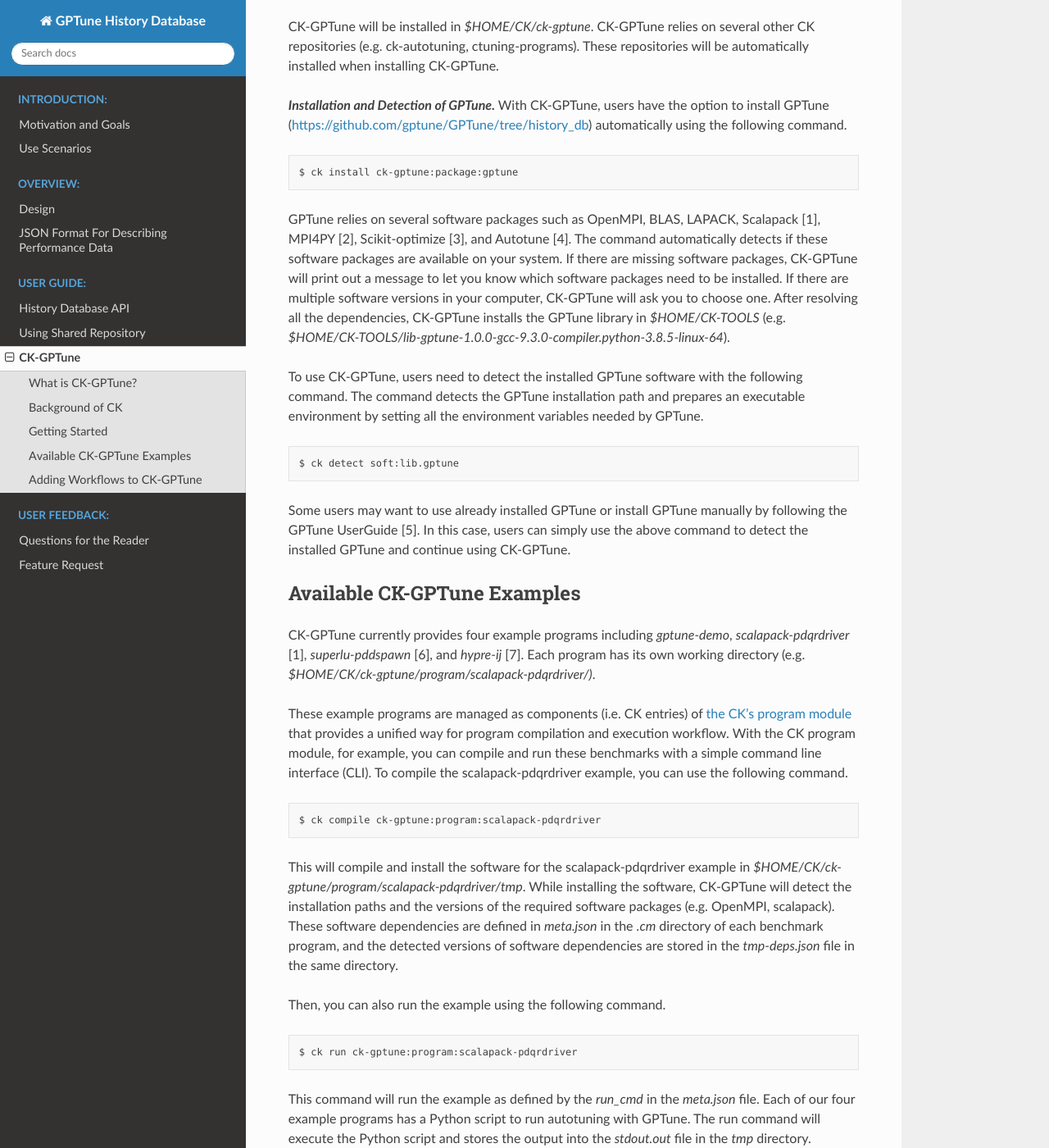
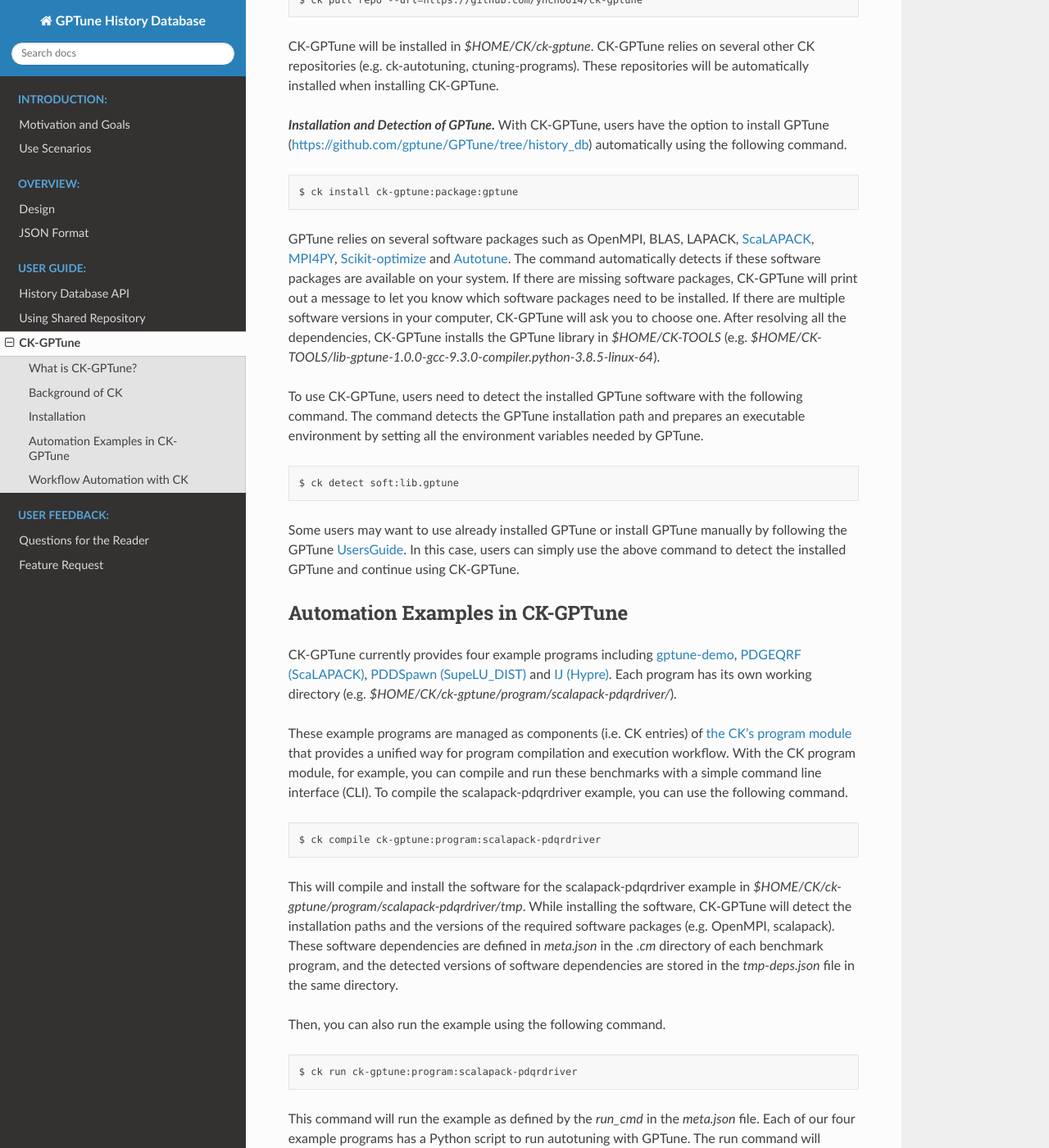
Before and after one commit to gptune/HistoryDB-Docs, a Sphinx documentation site: the page built from docs/src/ckgptune.md, in a window 1280 px wide and 1400 px high, scrolled down 1586 px. Shown: the whole window at 82% size. Built offline with Sphinx 7.4.7 and the Read the Docs theme 2.0.0, drawn with Linux system fonts in a browser that asks for light colours; some of the changed text lies outside the part shown.

Commit message:
Updated CK-GPTune UserGuide

````diff
--- a/docs/src/ckgptune.md
+++ b/docs/src/ckgptune.md
@@ -39,7 +39,7 @@
 For more information, [the CTuning community](https://ctuning.org) provides a lot of documentation about CK including a detailed user manual [CK:Manual](https://ck.readthedocs.io/_/downloads/en/latest/pdf/).
 Also, there is a blog at [https://github.com/michel-steuwer/About-CK](https://github.com/michel-steuwer/About-CK) that provides a good overview of CK.
 
-## Getting Started
+## Installation
 
 ***Installation of CK-GPTune.***
 To use CK-GPTune, users first need to install the CK framework using the following command.
@@ -66,7 +66,7 @@
 $ ck install ck-gptune:package:gptune
 ```
 
-GPTune relies on several software packages such as OpenMPI, BLAS, LAPACK, Scalapack [1], MPI4PY [2], Scikit-optimize [3], and Autotune [4].
+GPTune relies on several software packages such as OpenMPI, BLAS, LAPACK, [ScaLAPACK](http://www.netlib.org/scalapack/), [MPI4PY](https://mpi4py.readthedocs.io/en/stable/), [Scikit-optimize](https://scikit-optimize.github.io/stable) and [Autotune](https://pypi.org/project/autotune/).
 The command automatically detects if these software packages are available on your system.
 If there are missing software packages, CK-GPTune will print out a message to let you know which software packages need to be installed. If there are multiple software versions in your computer, CK-GPTune will ask you to choose one.
 After resolving all the dependencies, CK-GPTune installs the GPTune library in *$HOME/CK-TOOLS*
@@ -79,15 +79,14 @@
 $ ck detect soft:lib.gptune
 ```
 
-Some users may want to use already installed GPTune or install GPTune manually by following the GPTune UserGuide [5].
+Some users may want to use already installed GPTune or install GPTune manually by following the GPTune [UsersGuide](https://gptune.lbl.gov/documentation/gptune-user-guide/).
 In this case, users can simply use the above command to detect the installed GPTune and continue using CK-GPTune.
 
 
+## Automation Examples in CK-GPTune
 
-## Available CK-GPTune Examples
-
-CK-GPTune currently provides four example programs including *gptune-demo*, *scalapack\-pdqrdriver* [1], *superlu-pddspawn* [6], and *hypre-ij* [7].
-Each program has its own working directory (e.g. *$HOME/CK/ck-gptune/program/scalapack-pdqrdriver/)*.
+CK-GPTune currently provides four example programs including [gptune-demo](https://gptune.lbl.gov/documentation/gptune-user-guide/), [PDGEQRF (ScaLAPACK)](http://www.netlib.org/scalapack/), [PDDSpawn (SupeLU_DIST)](https://portal.nersc.gov/project/sparse/superlu/) and  [IJ (Hypre)](https://computing.llnl.gov/projects/hypre-scalable-linear-solvers-multigrid-methods).
+Each program has its own working directory (e.g. *$HOME/CK/ck-gptune/program/scalapack-pdqrdriver/*).
 
 These example programs are managed as components (i.e. CK entries) of [the CK's program module](https://cknowledge.io/c/module/program/) that provides a unified way for program compilation and execution workflow.
 With the CK program module, for example, you can compile and run these benchmarks with a simple command line interface (CLI).
@@ -149,7 +148,7 @@
 $ ck MLA_LoadModel gptune --bench=scalapack-pdqrdriver --method="max_evals" --nruns=50 --machine=cori --nodes=1 --cores=16
 ```
 
-## Adding Workflows to CK-GPTune
+## Workflow Automation with CK
 
 In CK-GPTune, programs are managed as components of the [CK's program](https://cknowledge.io/c/module/program/) module that provides a unified way for program compilation and workflows (and automatic detection of software dependencies) using a CLI and meta description files.
 For these programs, CK-GPTune can automatically run GPTune with the history database.
--- a/docs/src/overview.md
+++ b/docs/src/overview.md
@@ -29,7 +29,7 @@
 When submitting performance data, users have several accessibility options to share the data publicly, privately, or with specific users.
 In other words, the shared repository allows anyone to browse and download data if the data is publicly available.
 
-# JSON Format For Describing Performance Data
+# JSON Format
 
 In this section, we explain the JSON format to store performance data from GPTune.
 Each tuning problem has a seprate data file (e.g. *tuning_problem_name.json*) that contains all performance data (obtained by the user and/or downloaded from the shared public database) of the tuning problem.
@@ -71,7 +71,7 @@
 
 <br>
 
-## Function Evaluation Data
+## Function Evaluation Result
 
 Listing shows a function evaluation result for the QR factorization routine of ScaLAPACK for task \{m: TODO, n: TODO\} and tuning parameters \{mb: TODO, nb: TODO, nproc: TODO, p: TODO\}.
 In this example, we evaluated runtime of the PDGEQRF routine for the given parameter set.
@@ -151,7 +151,7 @@
 }
 ```
 
-## Surrogate Model Data
+## Surrogate Model
 
 This section shows an example to explain what information is stored by GPTune for a surrogate model.
 Listing shows a surrogate model's data for the QR factorization routine of ScaLAPACK for task \{m: TODO, n: TODO\} and tuning parameters \{mb: TODO, nb: TODO, nproc: TODO, p: TODO\}.
````
Also changed, not shown: other parts of docs/src/ckgptune.md (+1 -1 lines).
